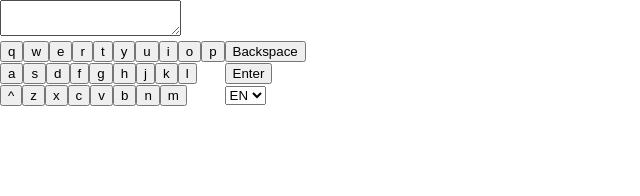
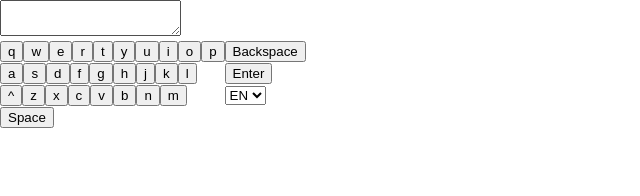
Before and after one commit to MeirKlemp/full-stack-04, a React (Create React App) app in the folder text-editor/: page / in a window 1280 px wide. Shown: the top 196 px of the page, without its empty margins (0-640 px from the left). Built offline with nearby package versions, Linux system fonts and the light colour scheme; the HTML template or start-up script is replaced by a standard one.

Commit message:
Add space key in text-editor

```diff
--- a/text-editor/src/components/ComboKey.js
+++ b/text-editor/src/components/ComboKey.js
@@ -6,7 +6,7 @@ export default function ComboKey({ selected, options, onChange }) {
       value={selected}
       onChange={e => onChange?.(e.target.value)}
     >
-      {options.map(op => <option value={op}>{op}</option>)}
+      {options.map(op => <option key={op} value={op}>{op}</option>)}
     </select>
   );
 }
--- a/text-editor/src/components/ControlKey.js
+++ b/text-editor/src/components/ControlKey.js
@@ -3,11 +3,14 @@ import PropTypes from 'prop-types';
 export const ControlKeyTypes = {
   backspace: 0,
   enter: 1,
+  space: 2,
 }
 
 export default function ControlKey({ type, onClick }) {
   return (
-    <button onClick={e => onClick?.()}>{["Backspace", "Enter"][type]}</button>
+    <button onClick={e => onClick?.()}>
+      {["Backspace", "Enter", "Space"][type]}
+    </button>
   );
 }
 
--- a/text-editor/src/components/EnglishQwertyKeyboard.js
+++ b/text-editor/src/components/EnglishQwertyKeyboard.js
@@ -1,5 +1,6 @@
 import PropTypes from 'prop-types';
 import Key from './Key';
+import ControlKey, { ControlKeyTypes } from './ControlKey';
 import ShiftKey, { ShiftMode } from './ShiftKey';
 
 const CHARS_TABLE = [
@@ -32,9 +33,16 @@ export default function EnglishQwertyKeyboard({
         <ShiftKey shiftMode={shiftMode} onClick={onShiftClick} />
         {charsRow3}
       </div>
+      <div>
+        <ControlKey
+          type={ControlKeyTypes.space}
+          onClick={() => onInputClick(' ')}
+        />
+      </div>
     </div>
   );
 }
+
 
 EnglishQwertyKeyboard.propType = {
   shiftMode: PropTypes.number,
--- a/text-editor/src/components/HebrewKeyboard.js
+++ b/text-editor/src/components/HebrewKeyboard.js
@@ -1,5 +1,6 @@
 import PropTypes from 'prop-types';
 import Key from './Key';
+import ControlKey, { ControlKeyTypes } from './ControlKey';
 
 const CHARS_TABLE = [
   ['ק', 'ר', 'א', 'ט', 'ו', 'ן', 'ם', 'פ'],
@@ -14,6 +15,12 @@ export default function HebrewKeyboard({ onInputClick }) {
   return (
     <div>
       {keyboard}
+      <div>
+        <ControlKey
+          type={ControlKeyTypes.space}
+          onClick={() => onInputClick(' ')}
+        />
+      </div>
     </div>
   );
 }
```
